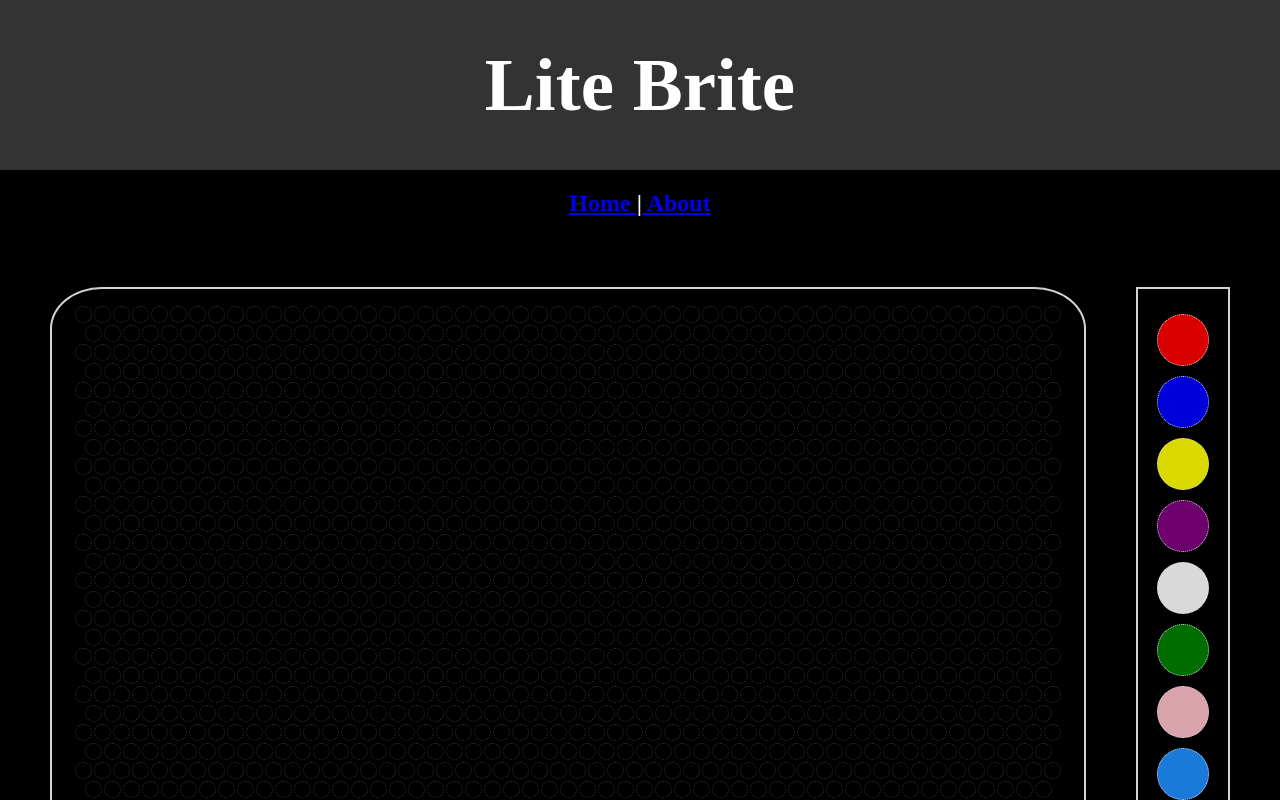
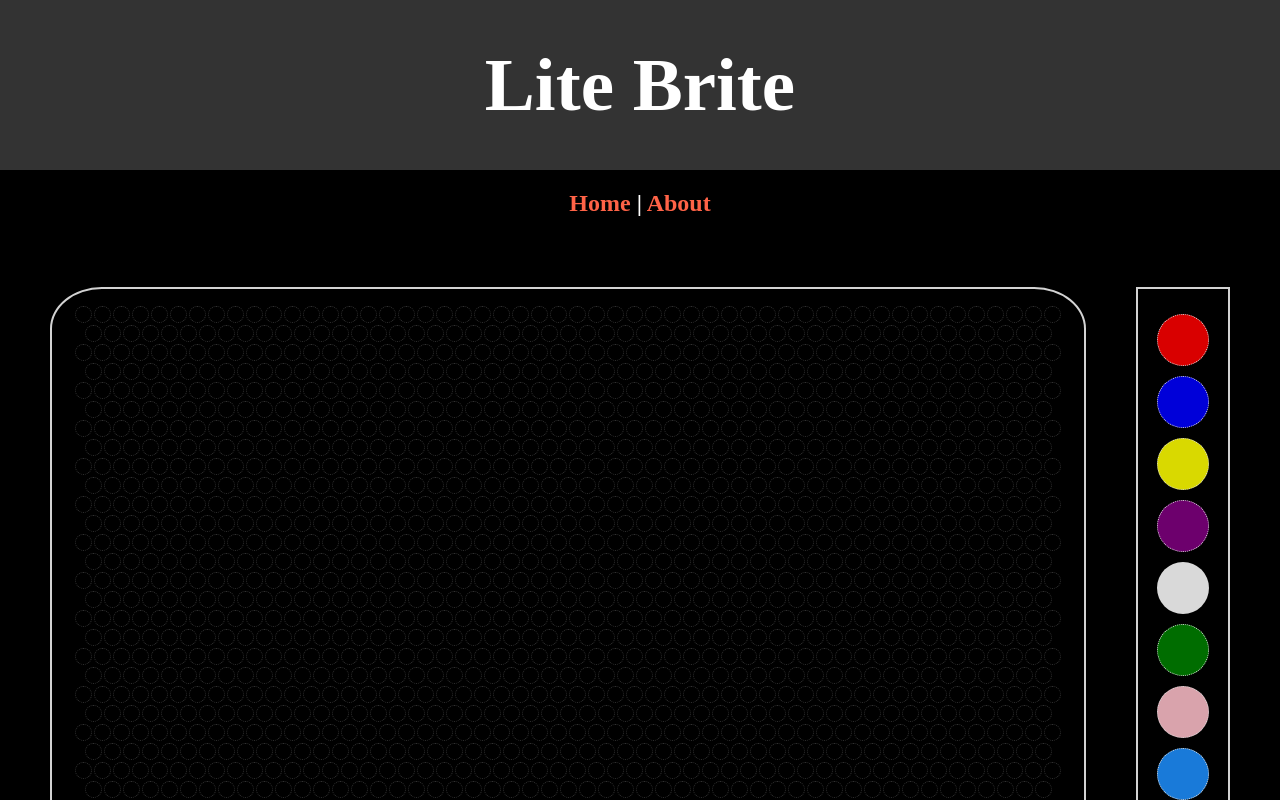
Before and after one commit to noelabellera/lite-bright-react, a React (Create React App) app: page / in a window 1280 px wide. Shown: the top 800 px of the page. Built offline with nearby package versions, Linux system fonts and the light colour scheme; a web font is replaced by a local one.

Commit message:
style links

```diff
--- a/src/components/NavBar.jsx
+++ b/src/components/NavBar.jsx
@@ -4,8 +4,8 @@ import { Link } from 'react-router-dom';
 const NavBar = (props) => {
     return (
         <div className="Navbar">
-            <h2><Link to='/'>Home  </Link> |
-            <Link to='/about'> About</Link></h2>
+            <h2><Link className="Links" to='/'>Home  </Link> |
+            <Link className="Links" to='/about'> About</Link></h2>
         </div>
     )
 }
--- a/src/index.css
+++ b/src/index.css
@@ -94,6 +94,17 @@ body {
   align-content: center;
 }
 
+.Links:hover {
+  transition: .2s;
+  color: white;
+}
+
+.Links {
+  color: tomato;
+  text-decoration: none;
+  margin: 0 auto;
+}
+
 
 
 .Link:visited {
```
